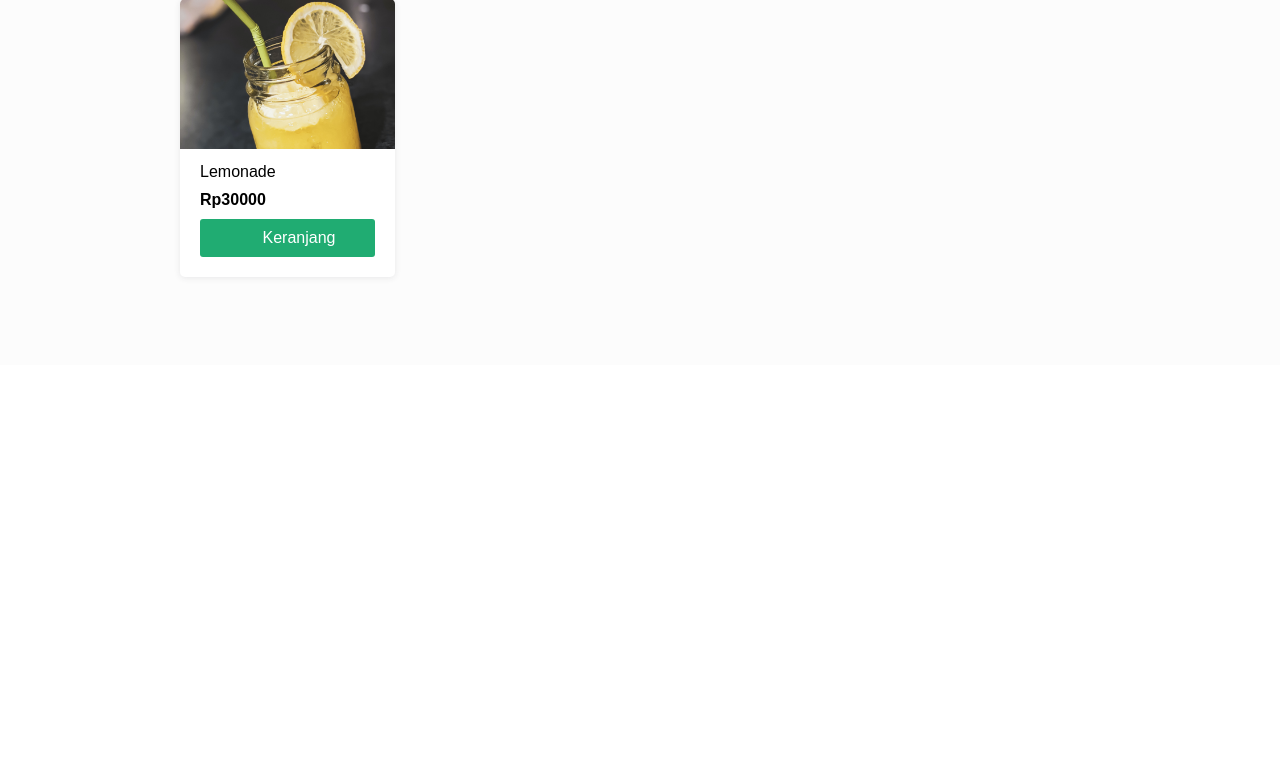
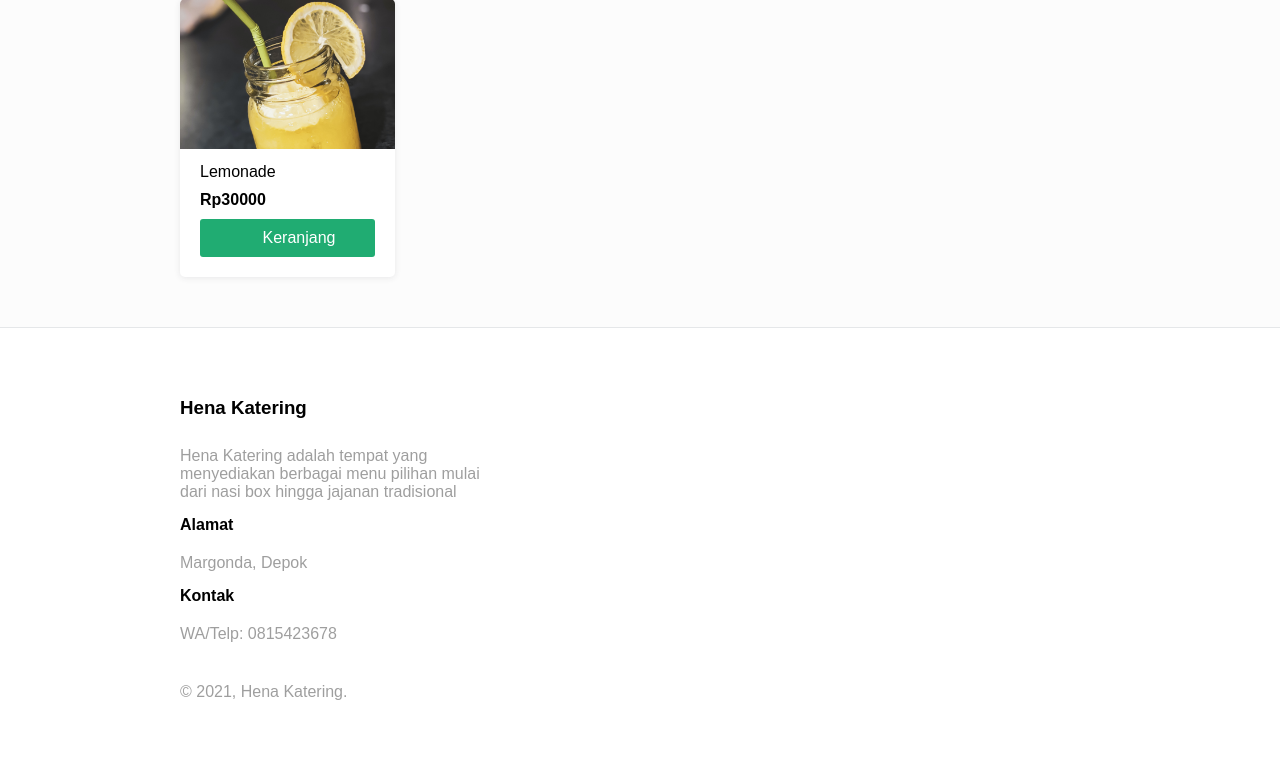
Before and after one commit to abdmmar/katering, a PHP site: page / in a window 1280 px wide. Shown: the part 435-1201 px from the top of the page. Before the commit the page ends 713 px from the top, so only its background shows below. Run offline with PHP 8.4, Linux system fonts and the light colour scheme; data comes from the database, SQL or seed files in the repository; both versions use the stored data as it was after the commit; some libraries are stand-ins or nearby versions; some web fonts are replaced.

Commit message:
Add footer description

```diff
--- a/class/class.Penjual.php
+++ b/class/class.Penjual.php
@@ -118,4 +118,20 @@ class Penjual extends Connection
       $this->foto = $data['foto'];
     }
   }
+
+  public function getInfoPenjual()
+  {
+    $this->connect();
+    $sql = "SELECT * FROM $this->TABLE_PENJUAL";
+    $result = mysqli_query($this->connection, $sql);
+
+    if (mysqli_num_rows($result) == 1) {
+      $this->result = true;
+      $data = mysqli_fetch_assoc($result);
+      $this->nama = $data['nama'];
+      $this->telepon = $data['telepon'];
+      $this->alamat = $data['alamat'];
+      $this->deskripsi = $data['deskripsi'];
+    }
+  }
 }
--- a/index.php
+++ b/index.php
@@ -65,7 +65,38 @@
     }
     ?>
   </main>
-  <footer></footer>
+  <footer>
+    <div class="footer-info">
+      <h3>Hena Katering</h3>
+      <div class="footer-desc">
+        <?php
+        require('./class/class.Penjual.php');
+
+        $Penjual = new Penjual();
+        $Penjual->getInfoPenjual();
+
+        if ($Penjual->result) {
+          echo '<p>' . $Penjual->deskripsi . '</p>';
+          echo '<div>';
+          echo '<h4>Alamat</h4>';
+          echo "<p>$Penjual->alamat</p>";
+          echo '<h4>Kontak</h4>';
+          echo "<p>WA/Telp: $Penjual->telepon</p>";
+          echo '</div>';
+        } else {
+          echo '<p>Hena Katering adalah tempat yang menyediakan berbagai menu pilihan mulai dari nasi box hingga jajanan tradisional</p>';
+          echo '<div>
+          <h4>Alamat</h4>
+          <p>Margonda, Depok</p>
+          <h4>Kontak</h4>
+          <p>Telp/WA: 0815423678</p>
+        </div>';
+        }
+        ?>
+      </div>
+      <p class="copyright">© 2021, Hena Katering.</p>
+    </div>
+  </footer>
   <script type="text/javascript" src="https://unpkg.com/external-svg-loader@0.0.6/svg-loader.min.js" async></script>
 </body>
 
--- a/pages/template_email_register.php
+++ b/pages/template_email_register.php
@@ -12,7 +12,7 @@
 		</div>
 
 		<div id="content" style="font-size: 16px; padding: 25px; background-color: #fff;
-				moz-border-radius: 10px; -webkit-border-radius: 10px; border-radius: 10px; -khtml-border-radius: 10px;
+				-webkit-border-radius: 10px; border-radius: 10px; -khtml-border-radius: 10px;
 				border-color: #dfdfdf; border-width: 1px; border-style: solid;">
 
 			<h1 style="font-size: 22px;">
--- /dev/null
+++ b/style/footer.css
@@ -0,0 +1,29 @@
+footer {
+  margin-top: 50px;
+  background-color: rgb(255, 255, 255);
+  border-top: 1px solid rgb(229, 231, 233);
+  width: 100%;
+}
+
+.footer-info {
+  margin: 0 var(--margin);
+  padding: 50px 0;
+  color: hsl(0deg 0% 0% / 38%);
+}
+
+.footer-info h3,
+.footer-info h4 {
+  font-weight: 600;
+  color: black;
+}
+
+.footer-info p {
+  margin: 5px 0;
+  padding: 10px 0;
+  width: 300px;
+  font-size: 16px;
+}
+
+.footer-info .copyright {
+  margin-top: 20px;
+}
--- a/style/style.css
+++ b/style/style.css
@@ -6,6 +6,7 @@
 @import "cart.css";
 @import "checkout.css";
 @import "report.css";
+@import "footer.css";
 
 :root {
   --desktop-font-size: 16px;
```
Also changed, not shown: catering_order.sql (+130 -43 lines).
